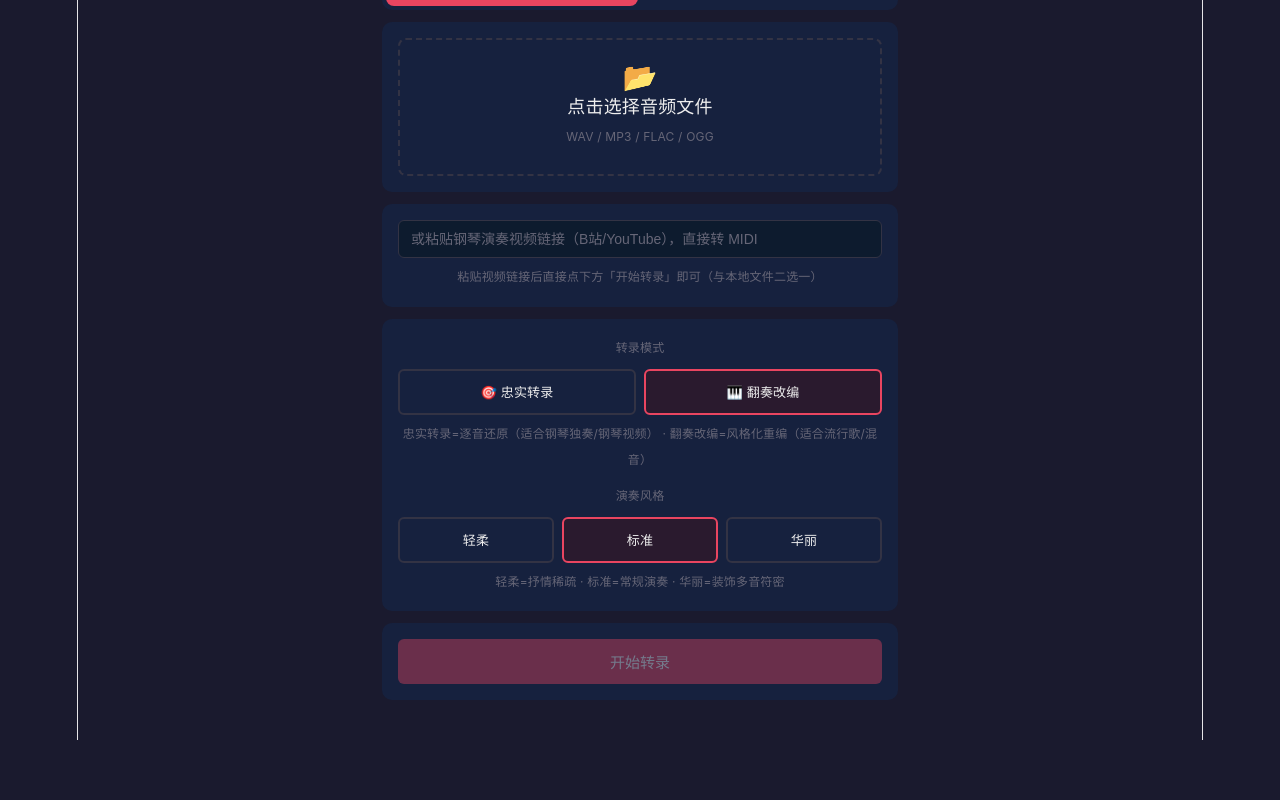
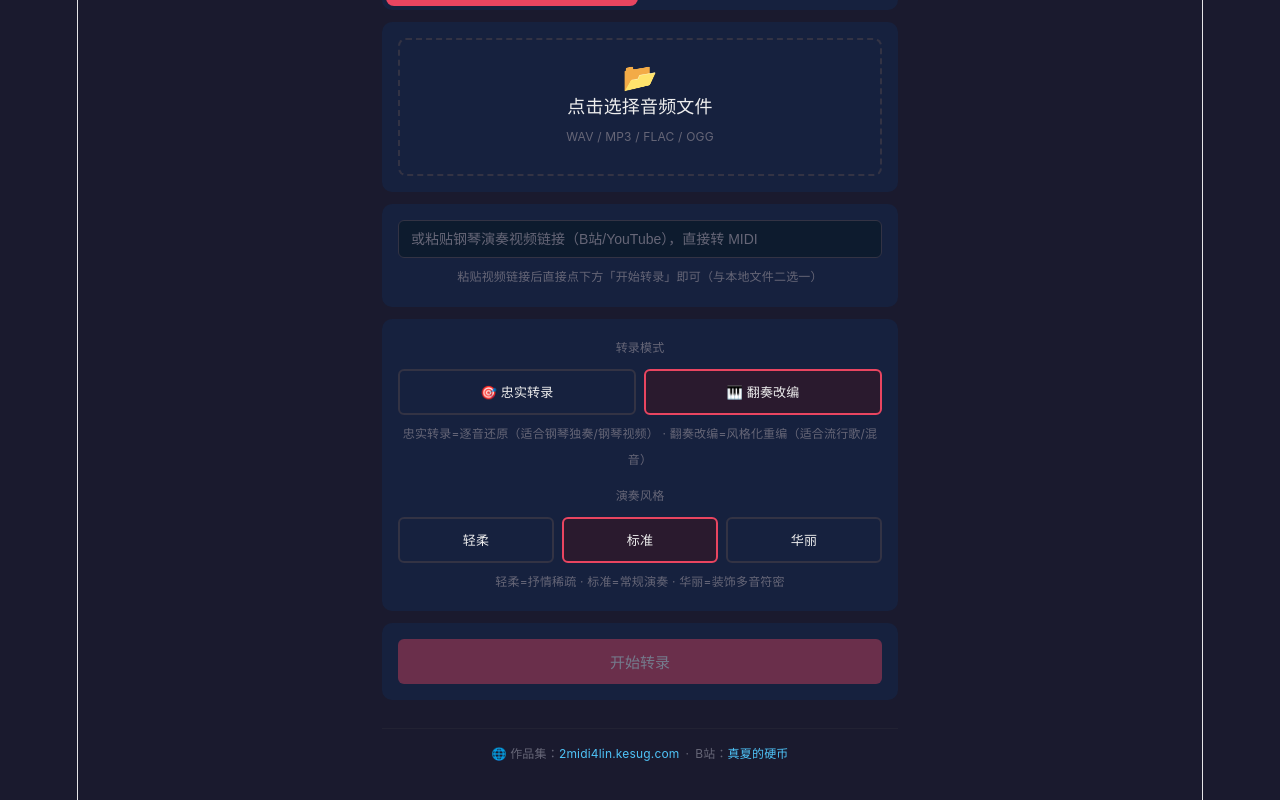
Before and after one commit to kishin123/2midi4lin, a Vue app in the folder src/gui/frontend/: page / in a window 1280 px wide. Shown: the part 202-1002 px from the top of the page. Before the commit the page ends 942 px from the top, so only its background shows below. Built offline with nearby package versions, Linux system fonts and the light colour scheme.

Commit message:
feat: 页脚常驻分享网站 + B站入口（真夏的硬币）

```diff
--- a/src/gui/frontend/src/App.vue
+++ b/src/gui/frontend/src/App.vue
@@ -264,6 +264,9 @@ function openShareDialog(title?: string, editable = true) {
 function openSharePage() {
   callApi('open_browser', 'https://2midi4lin.kesug.com/')
 }
+function openBili() {
+  callApi('open_browser', 'https://search.bilibili.com/all?keyword=' + encodeURIComponent('真夏的硬币'))
+}
 </script>
 
 <template>
@@ -430,6 +433,15 @@ function openSharePage() {
         </div>
       </section>
     </div>
+
+    <!-- 页脚：常驻入口 -->
+    <footer class="footer">
+      <span>🌐 作品集：</span>
+      <a href="#" @click.prevent="openSharePage">2midi4lin.kesug.com</a>
+      <span class="sep">·</span>
+      <span>B站：</span>
+      <a href="#" @click.prevent="openBili">真夏的硬币</a>
+    </footer>
   </div>
 
   <!-- ========== 分享弹窗 ========== -->
@@ -549,4 +561,10 @@ header h1 { font-size: 26px; }
 .modal h3 { margin-bottom: 4px; }
 .modal .search-input { width: 100%; background: #0d1b2e; border: 1px solid #334; border-radius: 6px; padding: 10px 12px; color: var(--text); font-size: 14px; }
 .modal .search-input::placeholder { color: #556; }
+
+/* 页脚 */
+.footer { text-align: center; padding: 12px; font-size: 12px; color: var(--muted); border-top: 1px solid #223; margin-top: 16px; }
+.footer a { color: #4FC3F7; text-decoration: none; }
+.footer a:hover { text-decoration: underline; }
+.footer .sep { margin: 0 6px; }
 </style>
```
